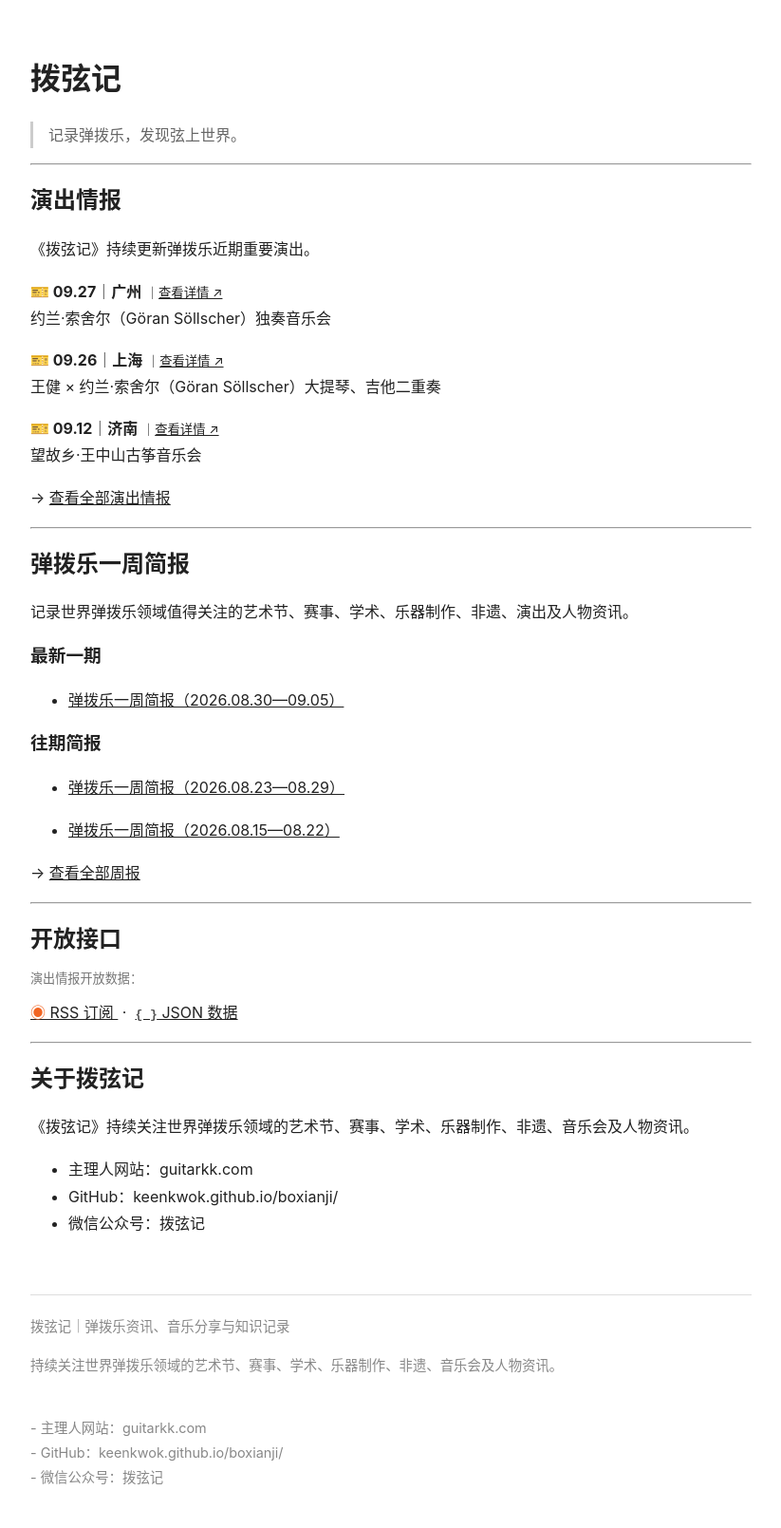
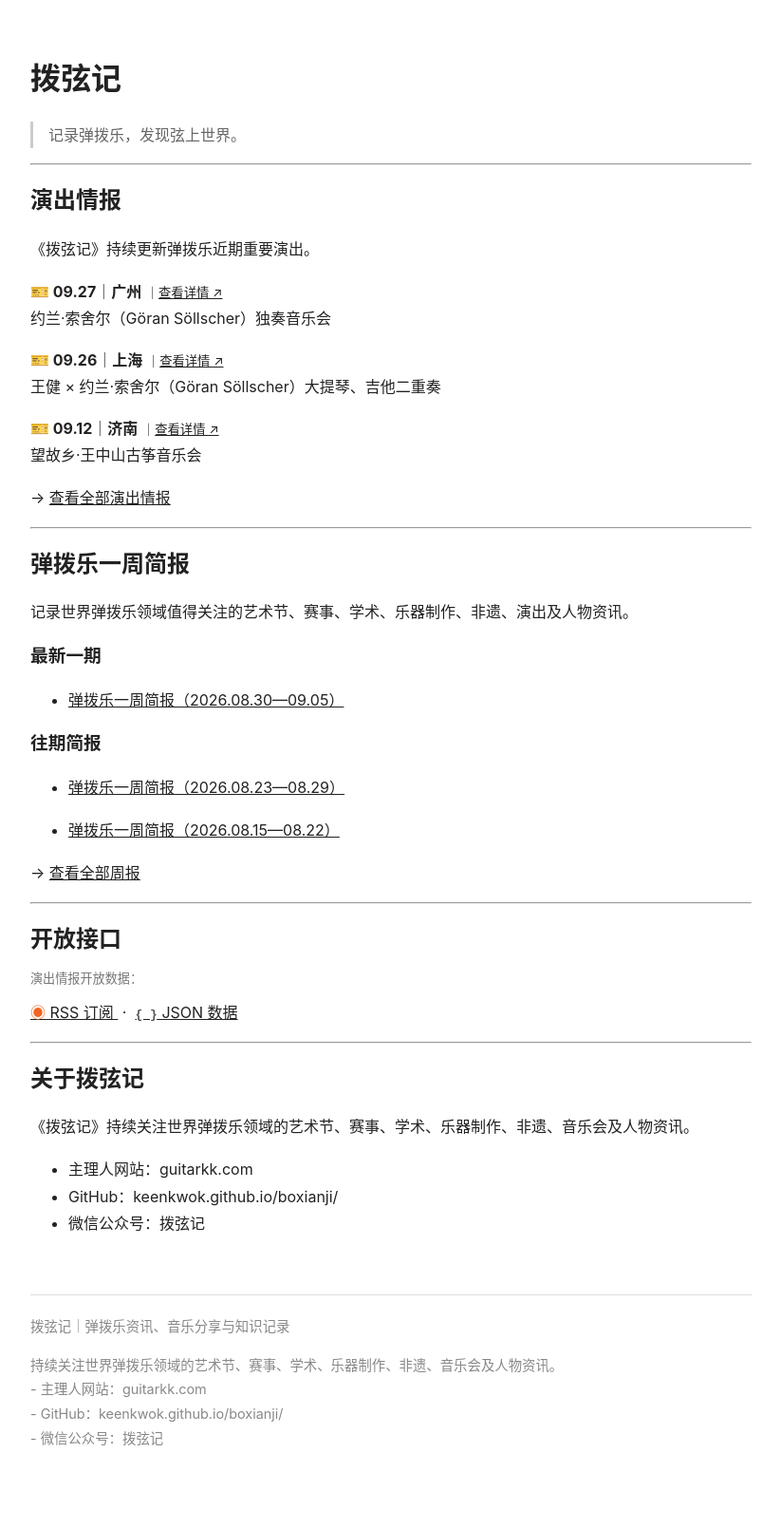
Before and after one commit to KeenKwok/boxianji, a Jekyll site: the page built from index.md, in a window 1280 px wide. Shown: the whole page at 95% size, without its empty margins (228-1051 px from the left). Built offline with Jekyll 4.4.1, drawn with Linux system fonts in a browser that asks for light colours; after the commit the page ends 1583 px from its top, so only the background shows below that.

```diff
--- a/_layouts/default.html
+++ b/_layouts/default.html
@@ -69,7 +69,7 @@
 
 <footer>
   拨弦记｜弹拨乐资讯、音乐分享与知识记录<br>
-  <p>持续关注世界弹拨乐领域的艺术节、赛事、学术、乐器制作、非遗、音乐会及人物资讯。</p><br>
+  <p>持续关注世界弹拨乐领域的艺术节、赛事、学术、乐器制作、非遗、音乐会及人物资讯。<br>
 
   - 主理人网站：guitarkk.com<br>
   - GitHub：keenkwok.github.io/boxianji/<br>
```
